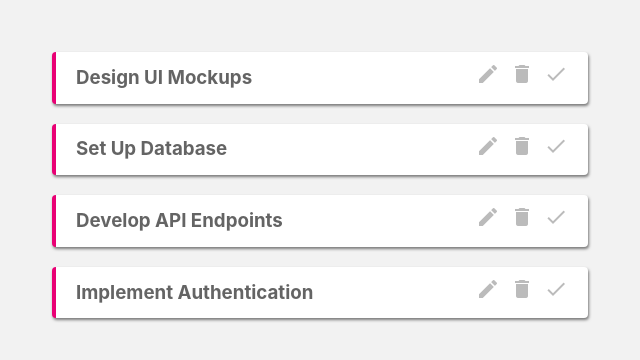
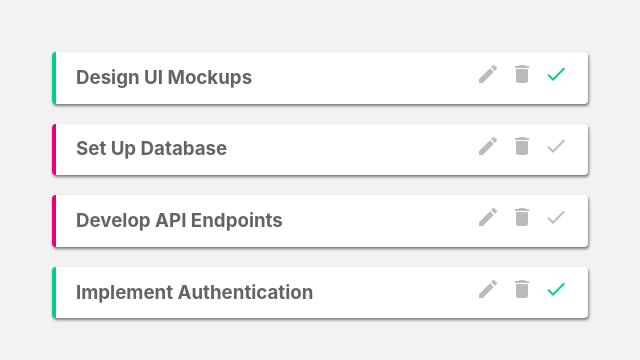
Before and after one commit to Divs-Git/project-planner, a Vue app: page / in a window 1280 px wide. Shown: the top 360 px of the page, without its empty margins (320-960 px from the left). Built offline with nearby package versions, Linux system fonts and the light colour scheme; data requests are answered from the project's data file.

Commit message:
added complete functionality

```diff
--- a/data/db.json
+++ b/data/db.json
@@ -1,25 +1,25 @@
 {
   "projects": [
     {
-      "id": 1,
+      "id": "1",
       "title": "Design UI Mockups",
       "details": "Create wireframes and design mockups for the project planner app.",
+      "complete": true
+    },
+    {
+      "id": "2",
+      "title": "Set Up Database",
+      "details": "Design and implement the database schema for storing project data.",
       "complete": false
     },
     {
-      "id": 2,
-      "title": "Set Up Database",
-      "details": "Design and implement the database schema for storing project data.",
-      "complete": true
-    },
-    {
-      "id": 3,
+      "id": "3",
       "title": "Develop API Endpoints",
       "details": "Build RESTful APIs for creating, updating, and fetching projects.",
       "complete": false
     },
     {
-      "id": 4,
+      "id": "4",
       "title": "Implement Authentication",
       "details": "Add user login and authentication functionality.",
       "complete": true
--- a/src/components/Project.vue
+++ b/src/components/Project.vue
@@ -1,11 +1,17 @@
 <template>
-  <div class="project">
-    <div class="actions" @click="toggleProjectDetails">
-      <h3>{{ project.title }}</h3>
+  <div class="project" :class="{ complete: this.project.complete }">
+    <div class="actions">
+      <h3 @click="toggleProjectDetails">{{ project.title }}</h3>
       <div class="icons">
         <span class="material-icons"> edit </span>
         <span class="material-icons" @click="deleteProject"> delete </span>
-        <span class="material-icons"> done </span>
+        <span
+          class="material-icons"
+          :class="{ tick: this.project.complete }"
+          @click="completeProject"
+        >
+          done
+        </span>
       </div>
     </div>
     <div class="details" v-if="showProjectDetails">
@@ -18,7 +24,7 @@
 export default {
   name: 'Project',
   props: ['project'],
-  emits: ['delete'],
+  emits: ['delete', 'complete'],
   data() {
     return {
       showProjectDetails: false,
@@ -34,6 +40,15 @@ export default {
         method: 'DELETE',
       })
         .then(() => this.$emit('delete', this.project.id))
+        .catch((error) => console.log(error))
+    },
+    completeProject() {
+      fetch(this.url, {
+        method: 'PATCH',
+        headers: { 'Content-Type': 'application/json' },
+        body: JSON.stringify({ complete: !this.project.complete }),
+      })
+        .then(() => this.$emit('complete', this.project.id))
         .catch((error) => console.log(error))
     },
   },
@@ -76,4 +91,12 @@ h3 {
 .material-icons:hover {
   color: #777;
 }
+
+.complete {
+  border-left: 4px solid #00ce89;
+}
+
+.tick {
+  color: #00ce89;
+}
 </style>
--- a/src/views/HomeView.vue
+++ b/src/views/HomeView.vue
@@ -2,7 +2,7 @@
   <main>
     <div v-if="projects.length">
       <div v-for="project in projects" :key="project.id">
-        <Project :project="project" @delete="handleDelete" />
+        <Project :project="project" @delete="handleDelete" @complete="handleComplete" />
       </div>
     </div>
   </main>
@@ -30,6 +30,10 @@ export default {
     handleDelete(id) {
       this.projects = this.projects.filter((project) => project.id !== id)
     },
+    handleComplete(id) {
+      let item = this.projects.find((project) => project.id === id)
+      item.complete = !item.complete
+    },
   },
 }
 </script>
```
